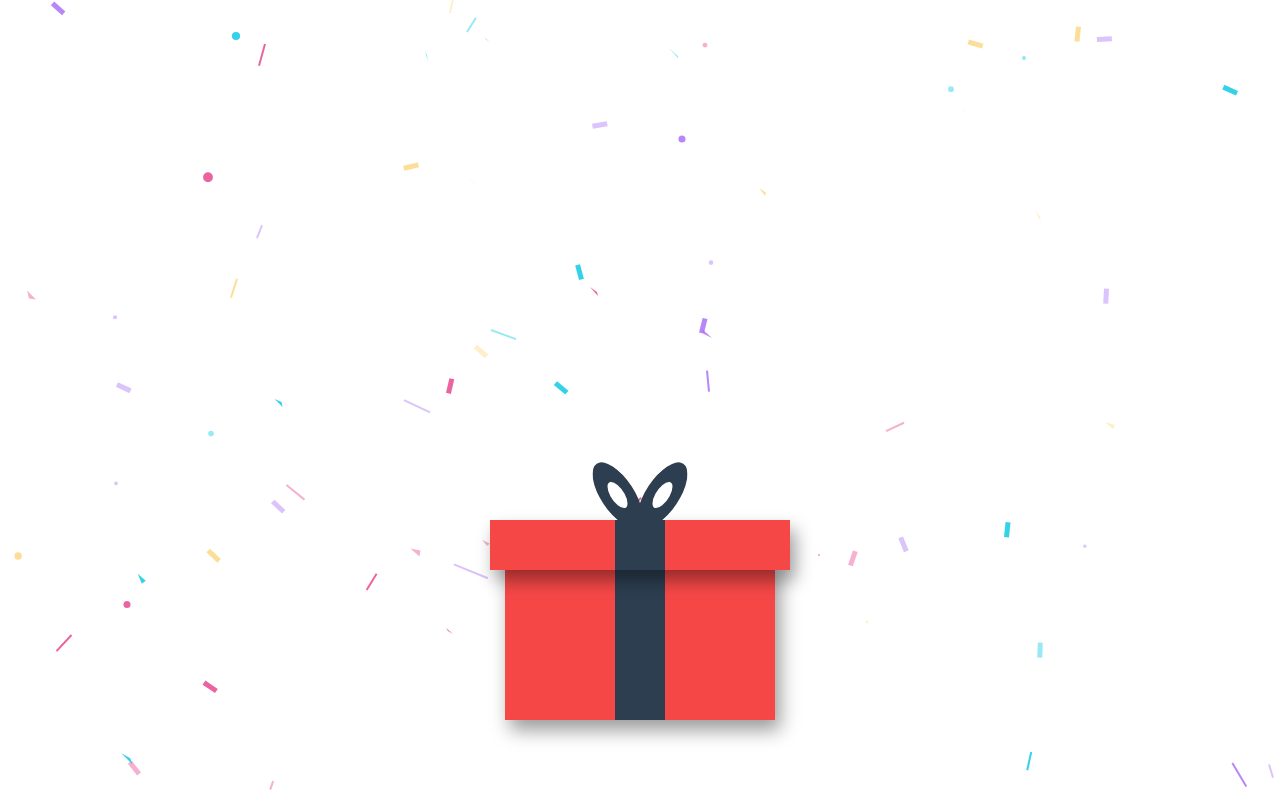
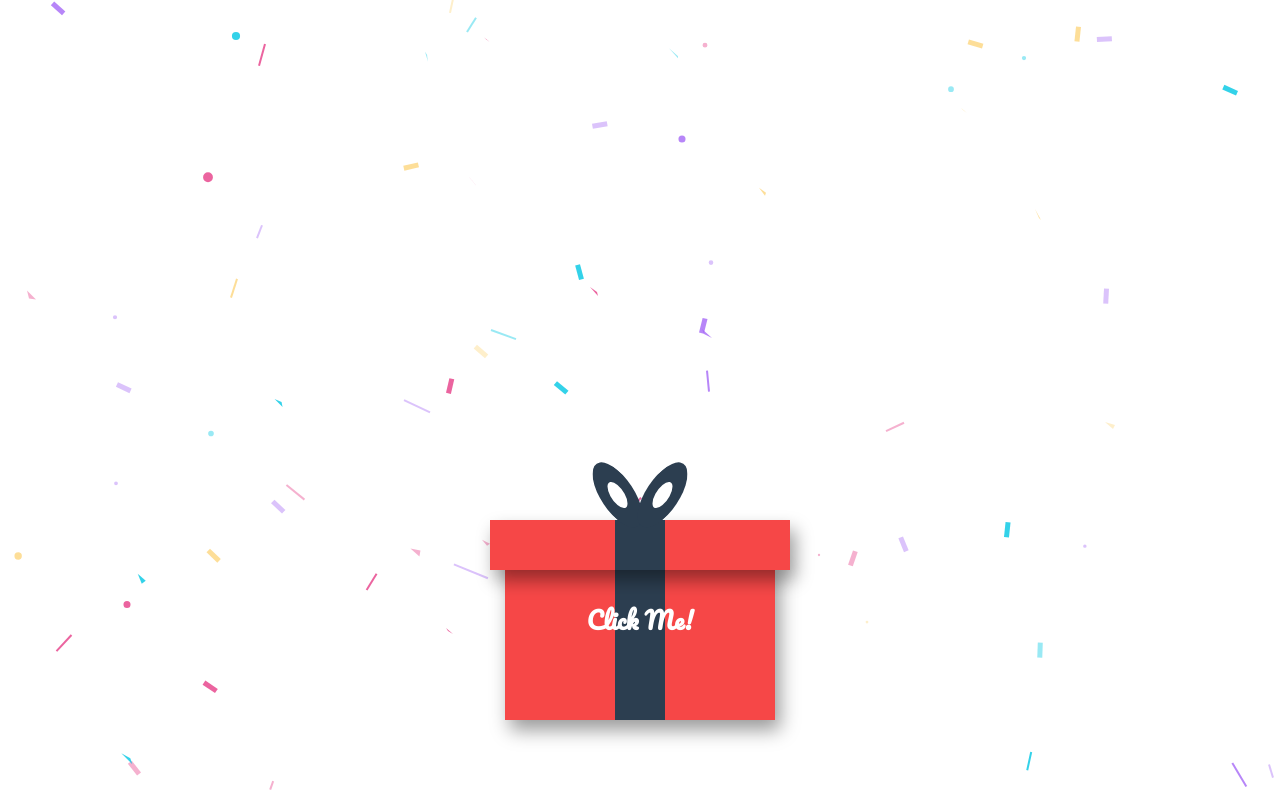
Before and after one commit to AbdulHakeem-FMAH/Surprise, a plain HTML site: page index.html in a window 1280 px wide. Drawn offline with Linux system fonts and the light colour scheme.

Commit message:
Update style.css

```diff
--- a/styles/style.css
+++ b/styles/style.css
@@ -59,7 +59,7 @@
     content: "";
     top: 0;
   }
-  ..giftbox:after {
+  .giftbox:after {
     position: absolute;
     color: #fff;
     width: 100%;
```
